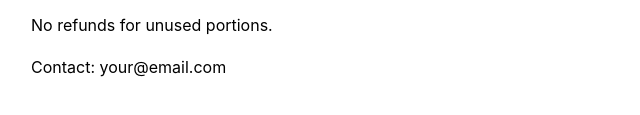
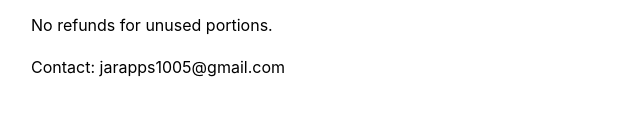
Before and after one commit to jarapps5/Simplify-Text---Legal, a plain HTML site: page terms.html in a window 1280 px wide. Shown: the part 317-432 px from the top of the page, 309-949 px from the left. Drawn offline with Linux system fonts and the light colour scheme.

Commit message:
Update terms.html

```diff
--- a/terms.html
+++ b/terms.html
@@ -16,6 +16,6 @@
 
     <p>No refunds for unused portions.</p>
 
-    <p>Contact: your@email.com</p>
+    <p>Contact: jarapps1005@gmail.com</p>
 </body>
 </html>
```
